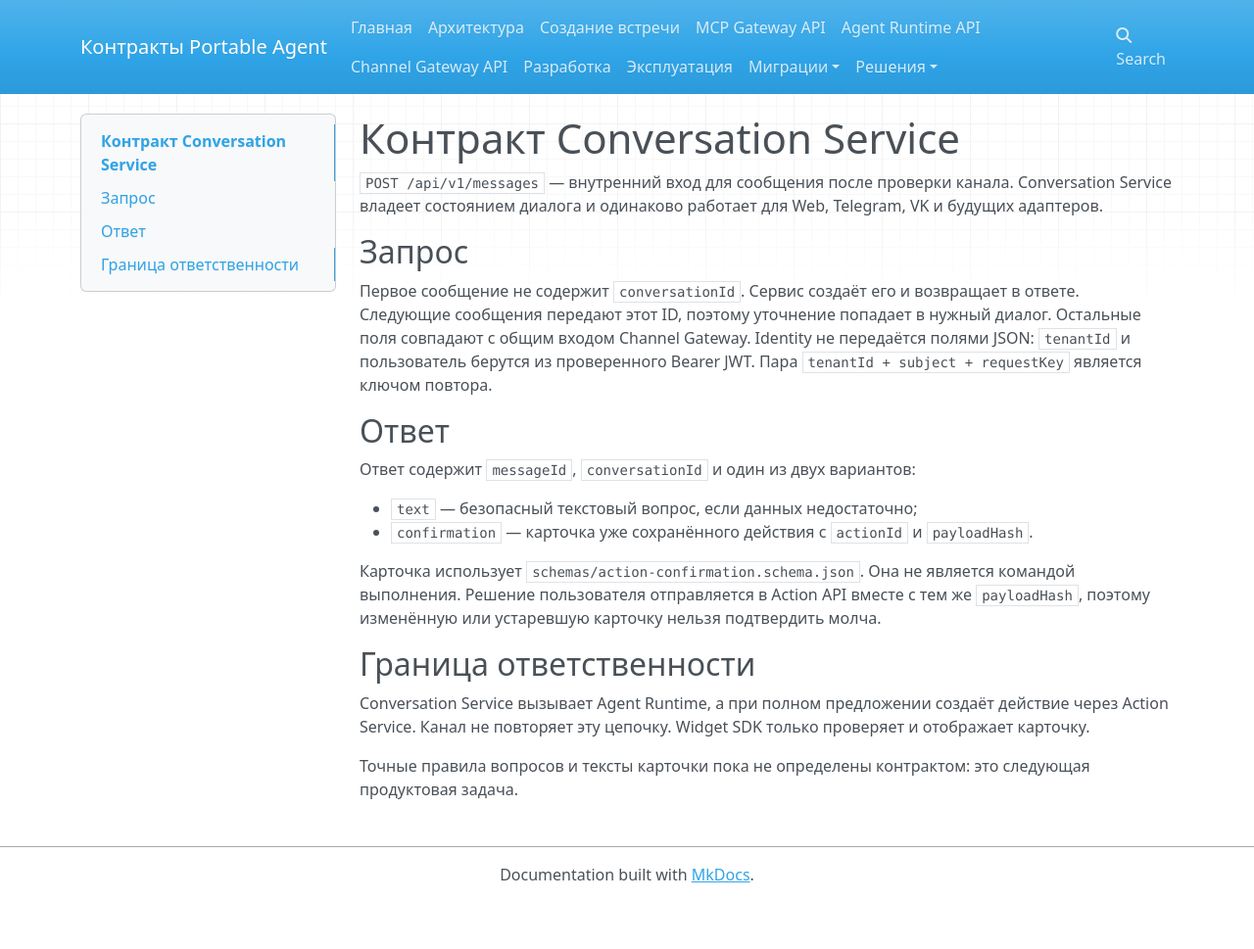
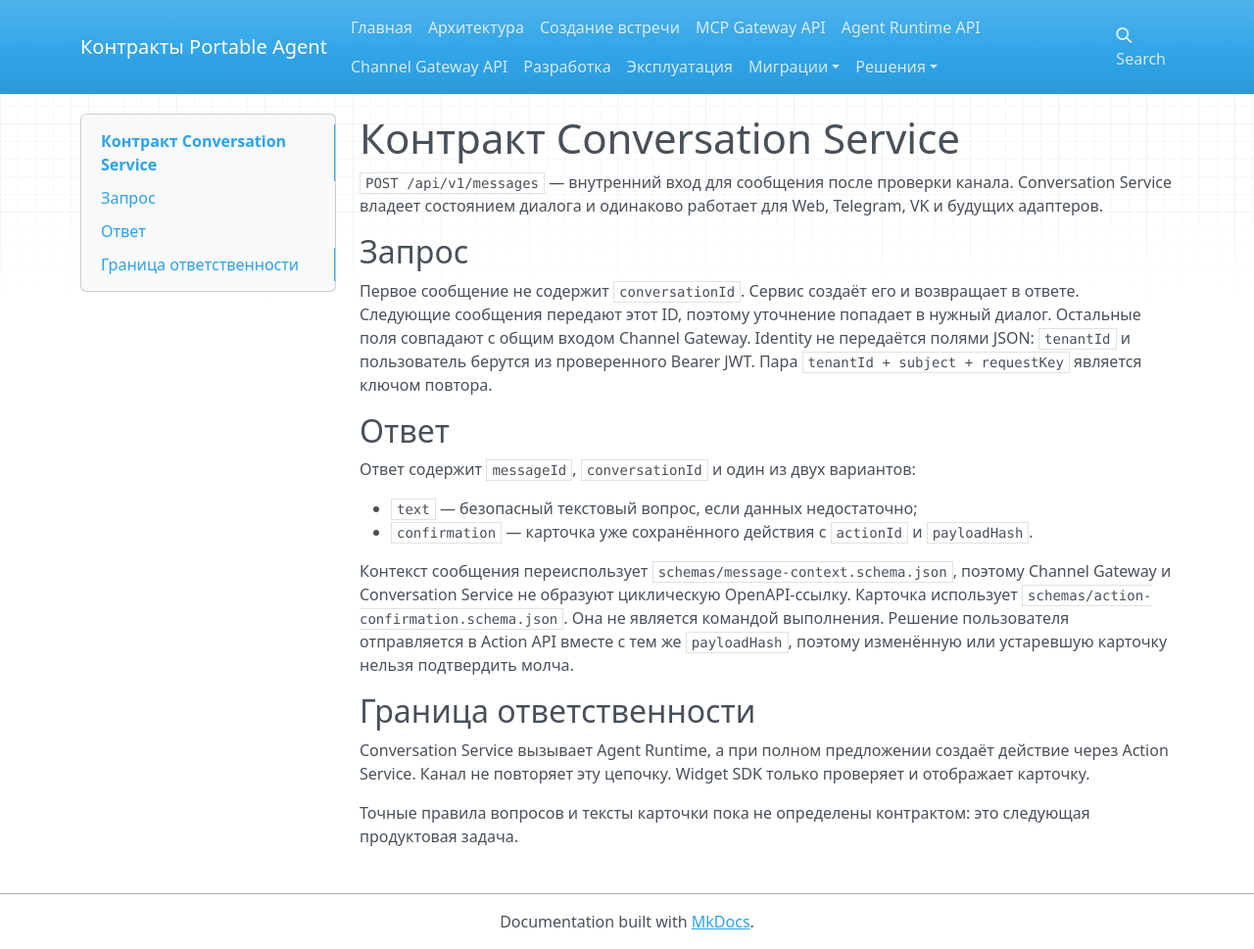
Before and after one commit to portable-agent/contracts, an MkDocs documentation site: the page built from docs/conversation-service.md, in a window 1280 px wide and 969 px high. Shown: the whole window at 98% size. Built offline with MkDocs 1.6.1, drawn with Linux system fonts in a browser that asks for light colours; nearby versions of some CDN libraries.

Commit message:
fix: remove circular message context reference

```diff
--- a/docs/conversation-service.md
+++ b/docs/conversation-service.md
@@ -18,7 +18,9 @@
 - `text` — безопасный текстовый вопрос, если данных недостаточно;
 - `confirmation` — карточка уже сохранённого действия с `actionId` и `payloadHash`.
 
-Карточка использует `schemas/action-confirmation.schema.json`. Она не является командой выполнения.
+Контекст сообщения переиспользует `schemas/message-context.schema.json`, поэтому Channel Gateway и
+Conversation Service не образуют циклическую OpenAPI-ссылку. Карточка использует
+`schemas/action-confirmation.schema.json`. Она не является командой выполнения.
 Решение пользователя отправляется в Action API вместе с тем же `payloadHash`, поэтому изменённую или
 устаревшую карточку нельзя подтвердить молча.
 
```
Also changed, not shown: 5 other files.
